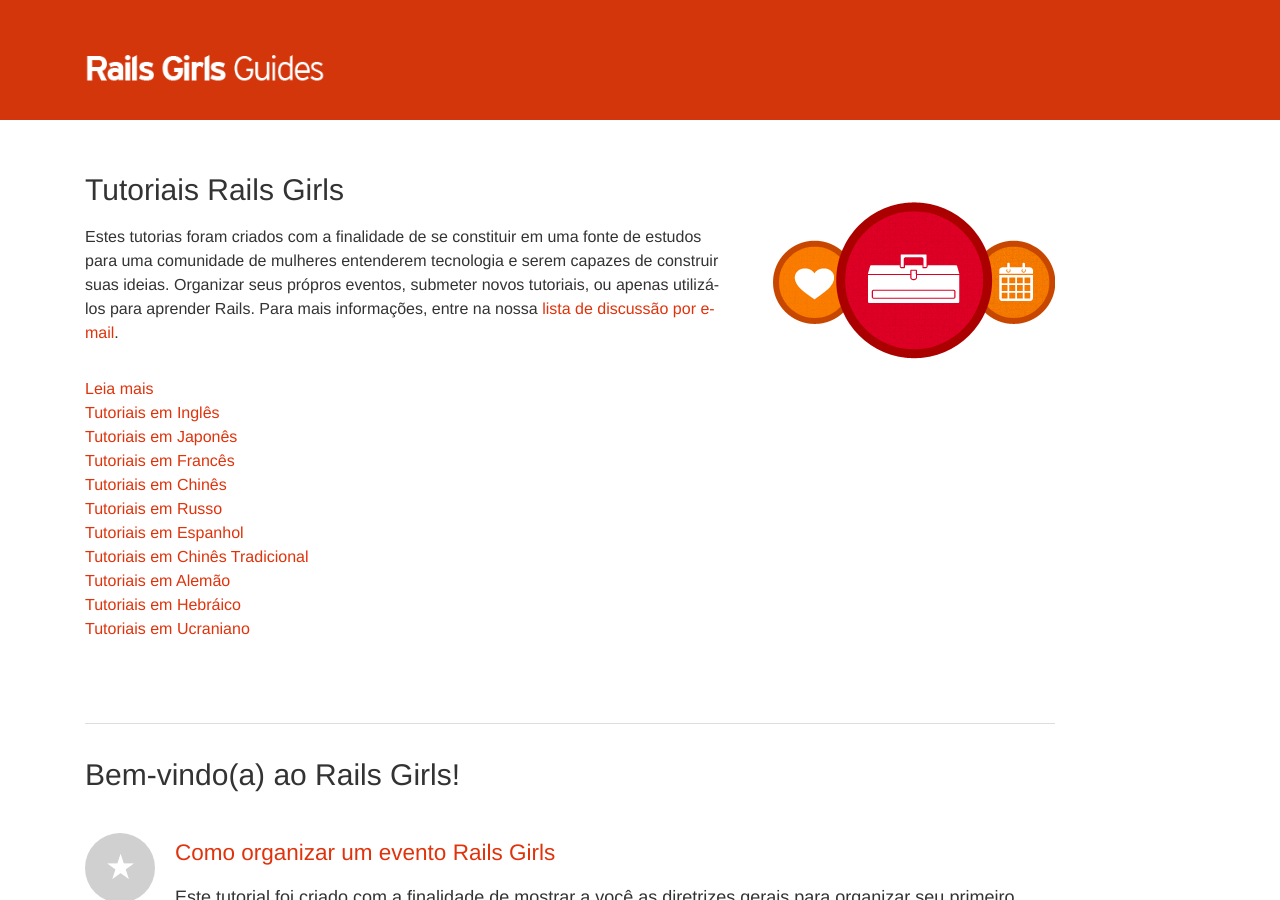
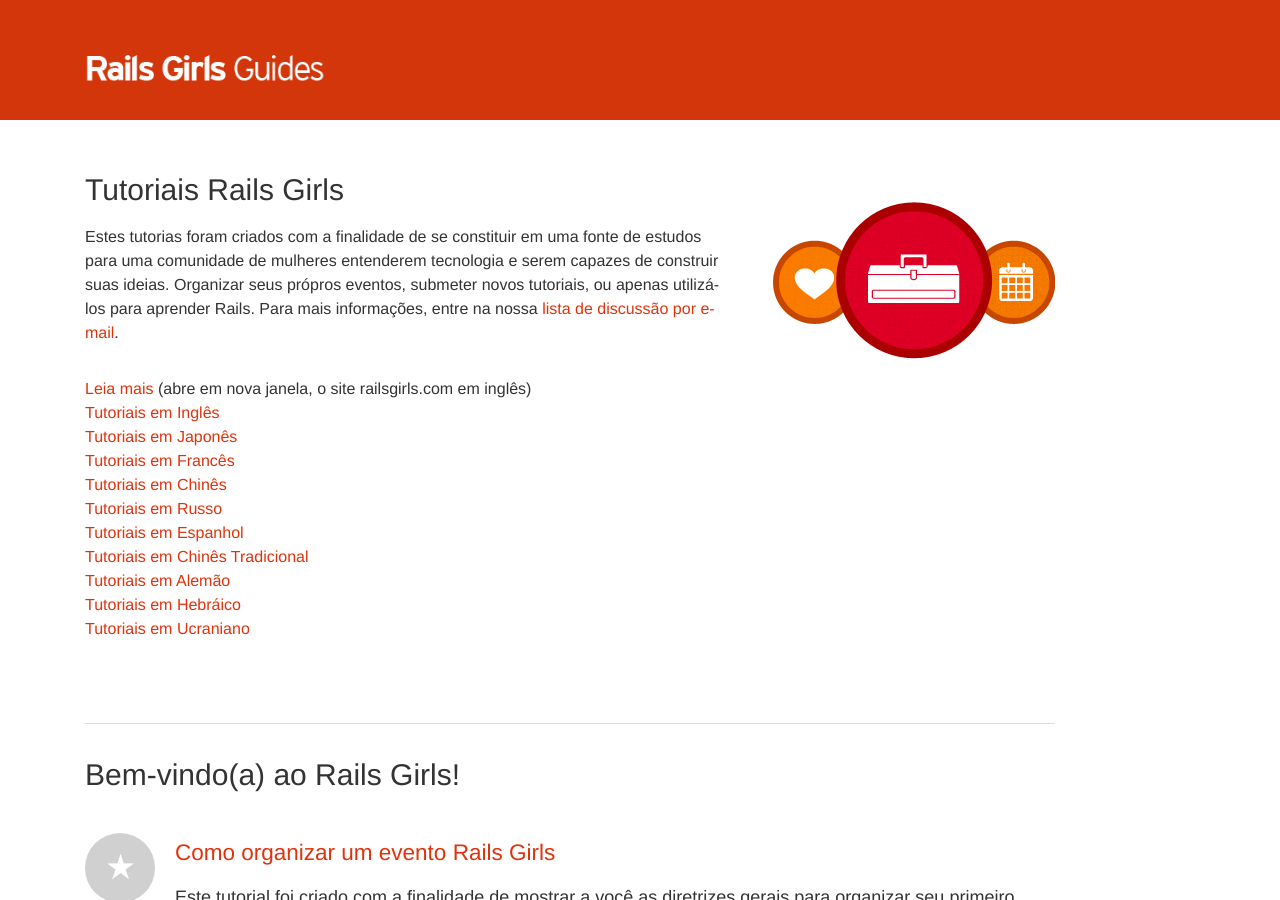
Before and after one commit to railsgirls/guides.railsgirls.com, a Jekyll site: the page built from index.html, in a window 1280 px wide and 900 px high. Built offline with Jekyll 4.4.1, drawn with Linux system fonts in a browser that asks for light colours; nearby versions of some CDN libraries.

Commit message:
Atualizado o link "Leia mais".

```diff
--- a/index.html
+++ b/index.html
@@ -7,7 +7,7 @@
   <p>Estes tutorias foram criados com a finalidade de se constituir em uma fonte de estudos para uma comunidade
     de mulheres entenderem tecnologia e serem capazes de construir suas ideias. Organizar seus própros eventos, submeter novos tutoriais, ou apenas utilizá-los para aprender Rails. Para mais informações, entre na nossa <a href="http://groups.google.com/group/rails-girls-team">lista de discussão por e-mail</a>.</p>
   <p class="hero-links">
-    <a href="http://railsgirls.com">Leia mais</a><br/>
+    <a href="http://railsgirls.com" target="_blank">Leia mais</a> (abre em nova janela, o site railsgirls.com em inglês)<br/>
     <a href="http://guides.railsgirls.com/">Tutoriais em Inglês</a><br/>
     <a href="http://railsgirls.jp/">Tutoriais em Japonês</a><br/>
     <a href="http://railspremierspas.humancoders.com/">Tutoriais em Francês</a><br/>
```
